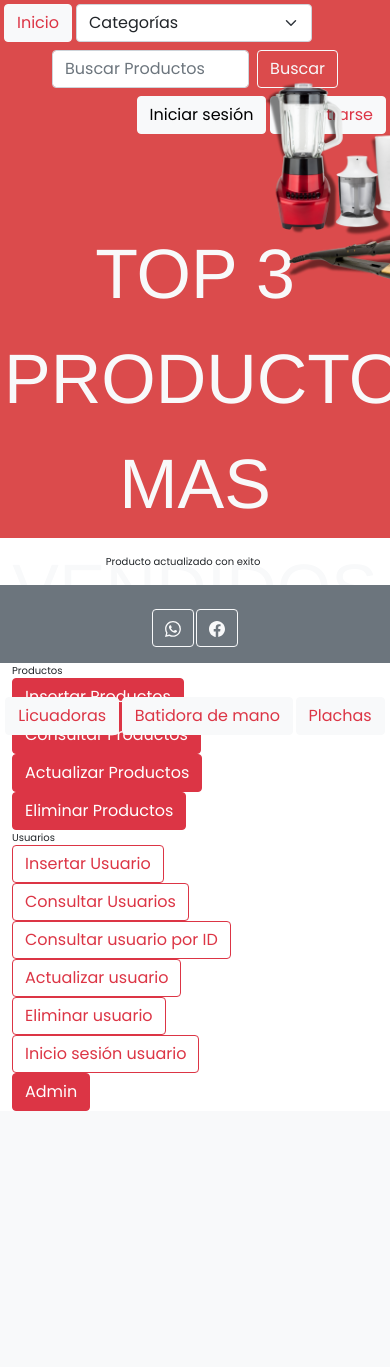
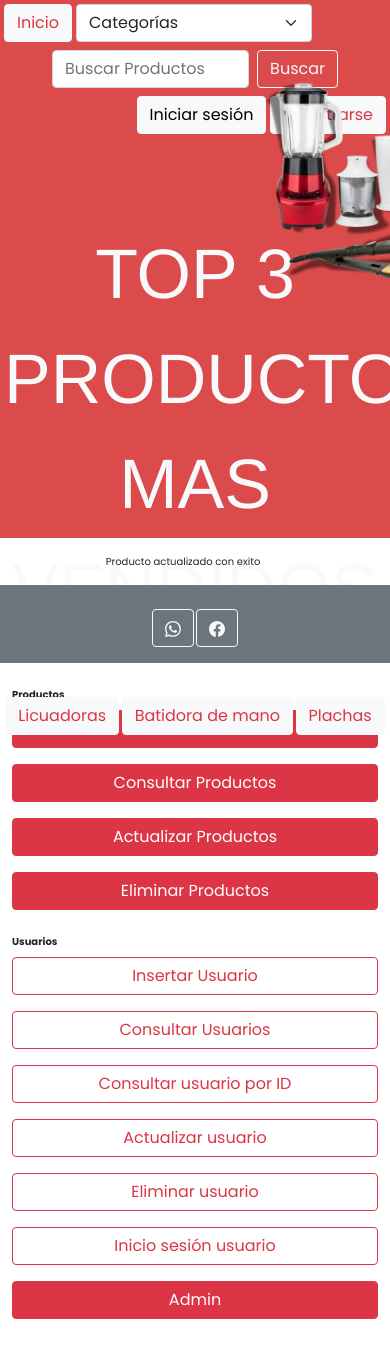
Before and after one commit to mpds03/inver_magnus, a PHP site: page / in a window 390 px wide; the page is wider, and only the part inside the window is pictured. Before the commit the page ends 1111 px from the top of that part, so only its background shows below. Run offline with PHP 8.4, Linux system fonts and the light colour scheme; data that the repository does not hold is empty.

Commit message:
inverboard responsivo, buscar por id en pedidos, formato de precios en las vistas

```diff
--- a/controller/PedidosController.php
+++ b/controller/PedidosController.php
@@ -15,12 +15,22 @@ class PedidosController {
         $facturaModel = new FacturaModel($this->db);
         $compraDirectaModel = new CompraDirectaModel($this->db);
 
-        // Pedidos de carrito (facturas)
-        $stmt = $this->db->query("SELECT * FROM factura ORDER BY fecha DESC");
+        $where = '';
+        $params = [];
+
+        if (!empty($_GET['buscar_documento'])) {
+            $where = 'WHERE numero_documento = ?';
+            $params[] = $_GET['buscar_documento'];
+        }
+
+        // Facturas
+        $stmt = $this->db->prepare("SELECT * FROM factura $where ORDER BY fecha DESC");
+        $stmt->execute($params);
         $facturas = $stmt->fetchAll(PDO::FETCH_ASSOC);
 
-        // Pedidos de compra directa
-        $stmt2 = $this->db->query("SELECT * FROM compra ORDER BY idCompra DESC");
+        // Compras directas
+        $stmt2 = $this->db->prepare("SELECT * FROM compra $where ORDER BY IdCompra DESC");
+        $stmt2->execute($params);
         $comprasDirectas = $stmt2->fetchAll(PDO::FETCH_ASSOC);
 
         include './views/admin_pedidos.php';
--- a/views/InverBoard.php
+++ b/views/InverBoard.php
@@ -140,8 +140,8 @@ if (isset($_SESSION['cliente'])):
                             <div class="card-body">
                                 <h5 class="card-title"><?php echo $producto['nombre']; ?></h5>
                                 <p class="card-text text-muted"><?php echo $producto['categoria_nombre']; ?></p>
-                                <p class="card-text"><?php echo $producto['descripcion']; ?></p>
-                                <p class="card-text"><?php echo $producto['precio'] ?></p>
+
+                                <h4 class="card-text"><?php echo $producto['precio'] ?></h4>
                                 <!-- Botón para ver más información del producto -->
                                 <a href="index.php?action=productinfo&codigo=<?= $producto['codigo'] ?>" class="btn btn-danger">Mirar</a>
                             </div>
@@ -170,42 +170,53 @@ if (isset($_SESSION['cliente'])):
         <!-- Fin footer -->
 
         <!-- Botones de administración de productos y usuarios -->
-        <label for="">Productos</label>
+        <div class="container my-4">
+    <div class="row">
+        <!-- Productos -->
+        <div class="col-12 col-md-6 mb-4">
+            <label class="fw-bold mb-2">Productos</label>
+            <div class="d-grid gap-2">
                 <form action="index.php?action=insertproducto" method="GET">
-            <button class="btn btn-danger" type="submit" name="action" value="insertproducto">Insertar Productos</button>
+                    <button class="btn btn-danger w-100 mb-2" type="submit" name="action" value="insertproducto">Insertar Productos</button>
                 </form>
                 <form action="index.php?action=listProducto" method="GET">
-            <button class="btn btn-danger" type="submit" name="action" value="listProducto">Consultar Productos</button>
+                    <button class="btn btn-danger w-100 mb-2" type="submit" name="action" value="listProducto">Consultar Productos</button>
                 </form>
                 <form action="index.php?action=listproductoporcodigo" method="GET">
-            <button class="btn btn-danger" type="submit" name="action" value="listproductoporcodigo">Actualizar Productos</button>
+                    <button class="btn btn-danger w-100 mb-2" type="submit" name="action" value="listproductoporcodigo">Actualizar Productos</button>
                 </form>
                 <form action="index.php?action=deleteProducto" method="GET">
-            <button class="btn btn-danger" type="submit" name="action" value="deleteProducto">Eliminar Productos</button>
+                    <button class="btn btn-danger w-100" type="submit" name="action" value="deleteProducto">Eliminar Productos</button>
                 </form>
-
-        <label for="">Usuarios</label>
+            </div>
+        </div>
+        <!-- Usuarios -->
+        <div class="col-12 col-md-6 mb-4">
+            <label class="fw-bold mb-2">Usuarios</label>
+            <div class="d-grid gap-2">
                 <form action="index.php?action=insertUser" method="GET">
-            <button class="btn btn-outline-danger" type="submmit" name="action" value="insertUser">Insertar Usuario</button>
+                    <button class="btn btn-outline-danger w-100 mb-2" type="submit" name="action" value="insertUser">Insertar Usuario</button>
                 </form>
                 <form action="index.php?action=listUsers" method="GET">
-            <button class="btn btn-outline-danger" type="submit" name="action" value="listUsers">Consultar Usuarios</button>
+                    <button class="btn btn-outline-danger w-100 mb-2" type="submit" name="action" value="listUsers">Consultar Usuarios</button>
                 </form>
                 <form action="index.php?action=searchUserByNumDocum" method="GET">
-            <button class="btn btn-outline-danger" type="submit" name="action" value="searchUserByNumDocum">Consultar usuario por ID</button>
+                    <button class="btn btn-outline-danger w-100 mb-2" type="submit" name="action" value="searchUserByNumDocum">Consultar usuario por ID</button>
                 </form>
                 <form action="index.php?action=openForm" method="GET">
-            <button class="btn btn-outline-danger" type="submit" name="action" value="openForm">Actualizar usuario</button>
+                    <button class="btn btn-outline-danger w-100 mb-2" type="submit" name="action" value="openForm">Actualizar usuario</button>
                 </form>
                 <form action="index.php?action=openFormDelete" method="GET">
-            <button class="btn btn-outline-danger" type="submit" name="action" value="openFormDelete">Eliminar usuario</button>
+                    <button class="btn btn-outline-danger w-100 mb-2" type="submit" name="action" value="openFormDelete">Eliminar usuario</button>
                 </form>
                 <form action="index.php?action=login" method="GET">
-            <button class="btn btn-outline-danger" type="submit" name="action" value="login">Inicio sesión usuario</button>
+                    <button class="btn btn-outline-danger w-100 mb-2" type="submit" name="action" value="login">Inicio sesión usuario</button>
                 </form>
                 <form action="index.php?action=AdminVista" method="GET">
-            <button class="btn btn-danger" type="submit" name="action" value="AdminVista">Admin</button>
+                    <button class="btn btn-danger w-100" type="submit" name="action" value="AdminVista">Admin</button>
                 </form>
+            </div>
+        </div>
     </div>
 </div>
     </div> <!-- CARDS -->
--- a/views/productinfo.php
+++ b/views/productinfo.php
@@ -130,7 +130,7 @@ $nombre = htmlspecialchars($_SESSION['cliente']['nombres']);
 
                 <!--Hola, cajita del lado derecho-->
                 <div class="col-md-6 p-4 bg-white rounded shadow"><!--"Section2"-->
-                    <h1 class="text-start">$<?= $producto['precio'] ?></h1>
+                    <h1 class="text-start">$<?= number_format($producto['precio'], 0, '', '.') ?></h1>
                 <?php endforeach; ?><!--aca termina el foreach de conexion base de datos-->
                 <h5 class="text-start">Opiniones del producto</h5>
 
```
Also changed, not shown: views/admin_pedidos.php (+8 -2 lines), photo/WhatsApp Image 2025-05-30 at 3.54.23 PM.jpeg (added), photo/WhatsApp Image 2025-05-30 at 3.58.38 PM.jpeg (added). Lines whose indentation alone changed are shown as unchanged.
